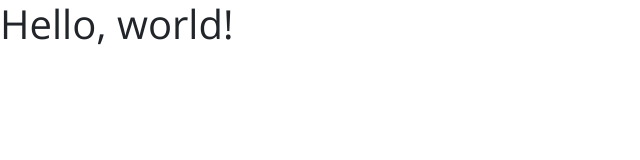
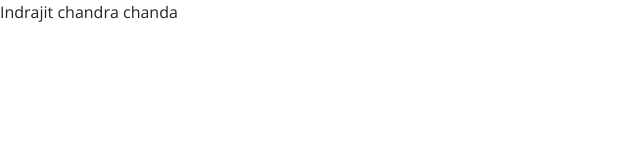
Before and after one commit to Indrajit98/indrajit.github.io, a plain HTML site: page index.html in a window 1280 px wide. Shown: the whole page, without its empty margins (0-640 px from the left). Drawn offline with nearby package versions, Linux system fonts and the light colour scheme.

Commit message:
testing p tag

```diff
--- a/index.html
+++ b/index.html
@@ -18,7 +18,7 @@
     <script src="https://kit.fontawesome.com/a076d05399.js" crossorigin="anonymous"></script>
   </head>
   <body>
-    <h1>Hello, world!</h1>
+    <p>Indrajit chandra chanda</p>
 
 
 
```
